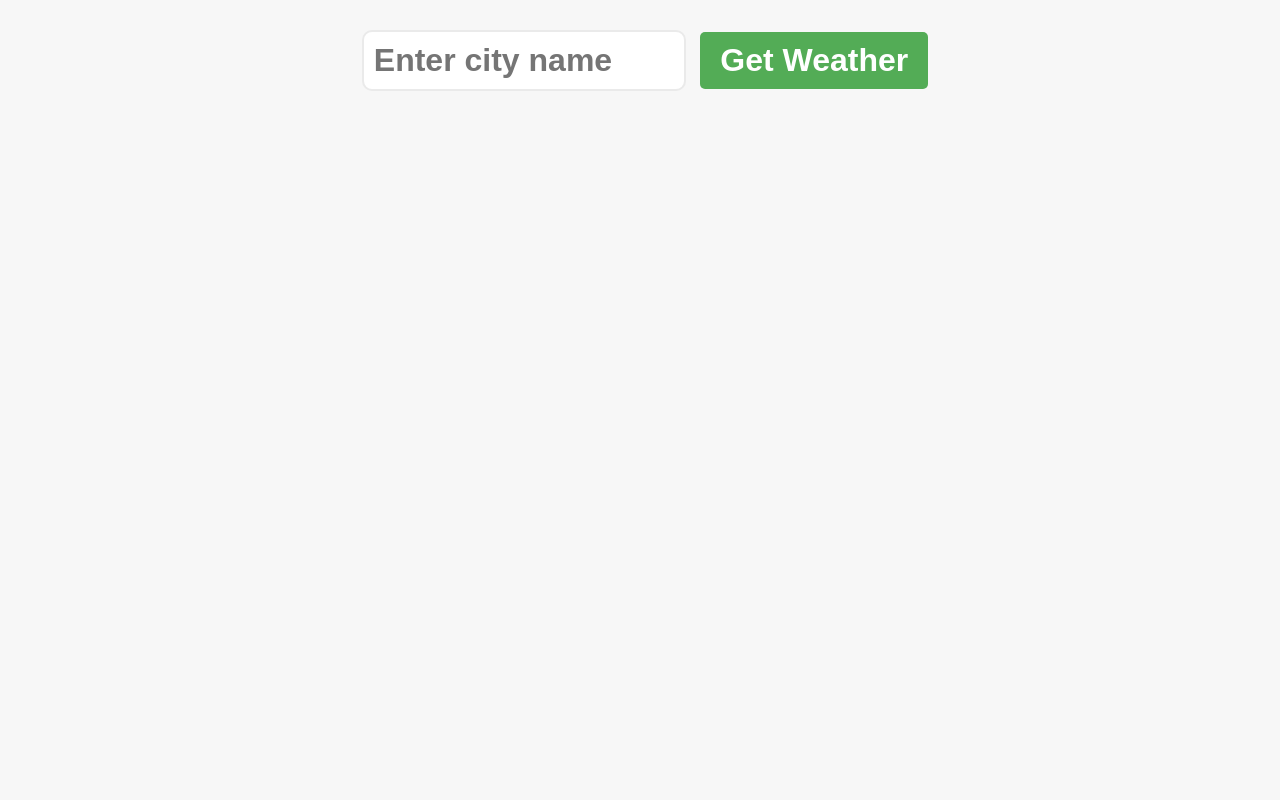
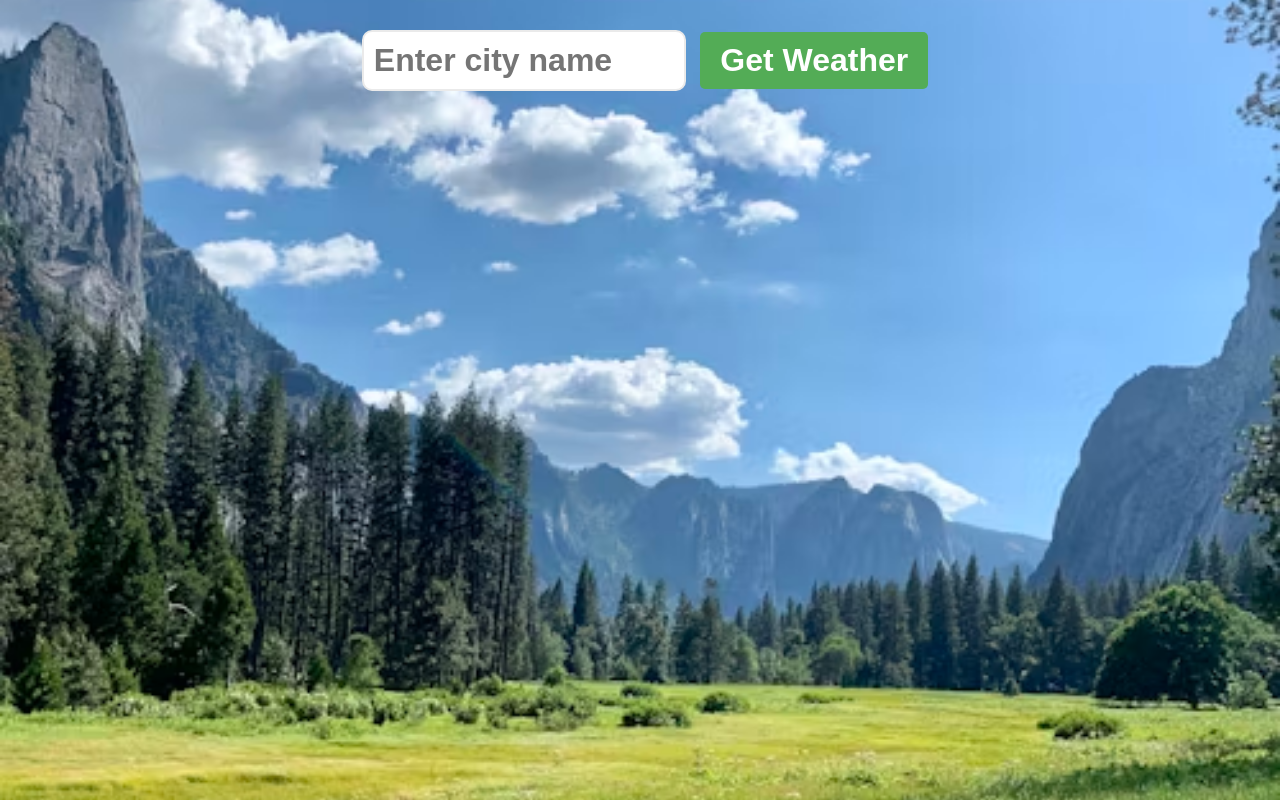
Before and after one commit to Mburu-Sam/Weather-app, a plain HTML site: page index.html in a window 1280 px wide. Drawn offline with Linux system fonts and the light colour scheme.

Commit message:
background image

```diff
--- a/style.css
+++ b/style.css
@@ -1,11 +1,17 @@
 body {
   font-family: Arial, sans-serif;
   margin: 0;
-  background-color: hsl(0, 0%, 97%);
+  background-image: url('images/nature.avif');
+  background-size: cover;
+  background-position: center;
+  background-repeat: no-repeat;
+  height: 100vh;
+  margin: 0;
   display: flex;
   flex-direction: column;
   align-items: center;
 }
+
 
 .weatherForm {
   margin: 20px;
```
Also changed, not shown: images/nature.avif (added).
